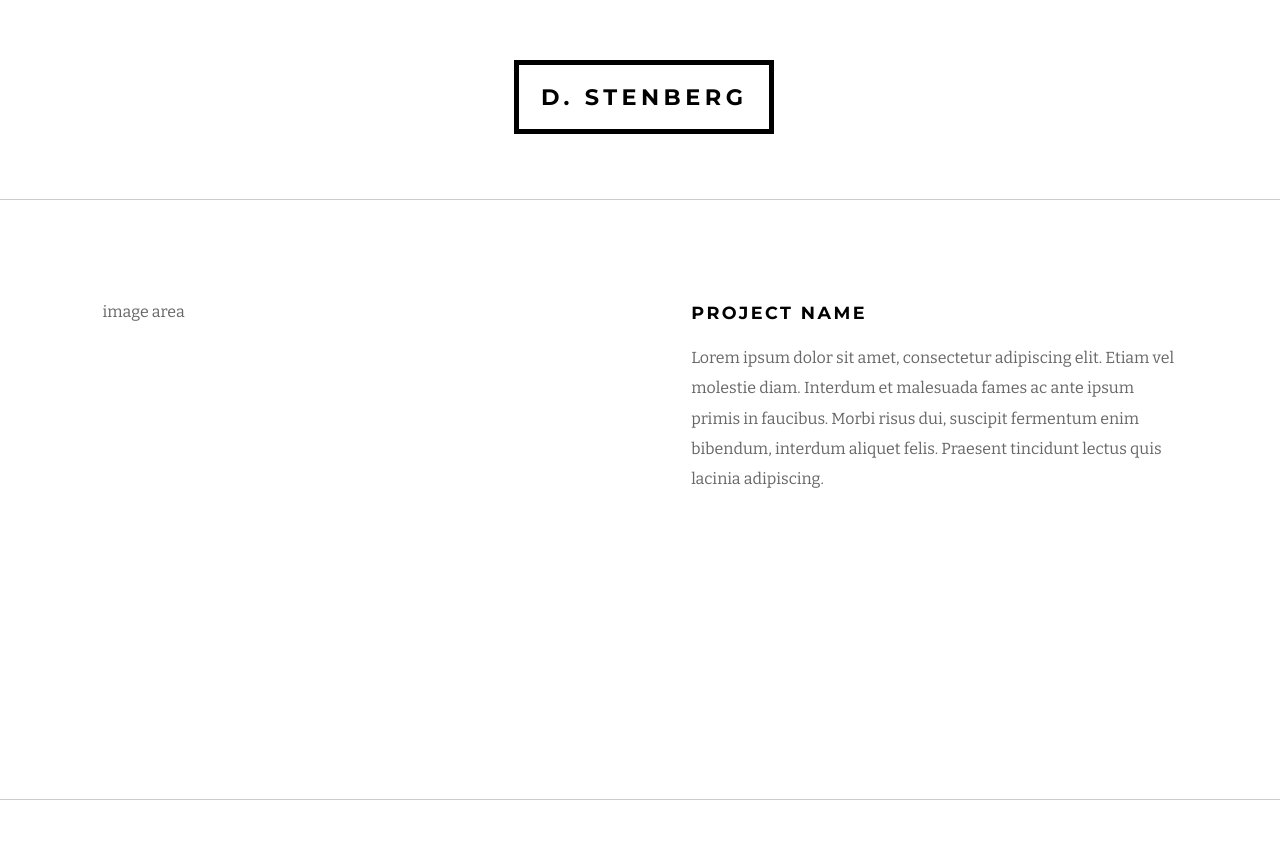
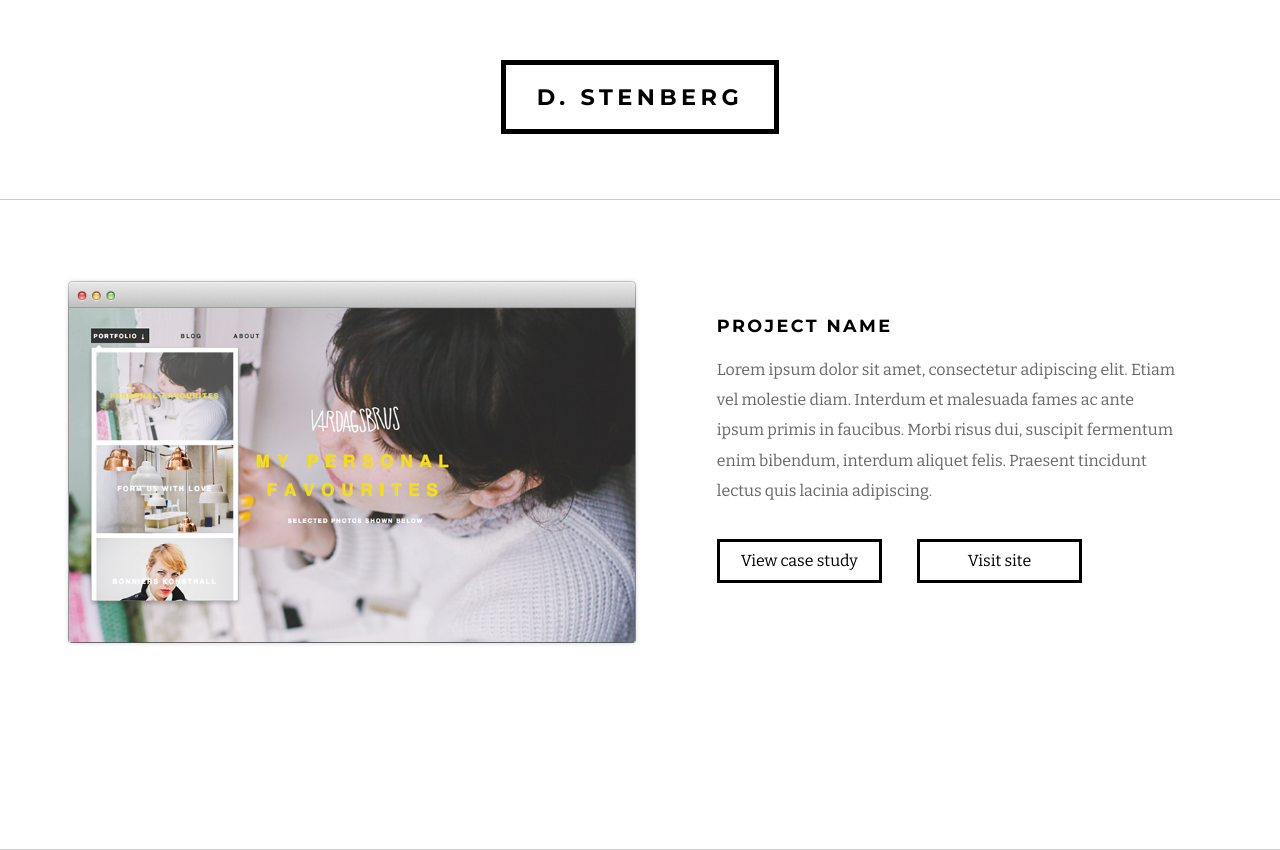
Before and after one commit to danielstenberg/portfolio2014, a plain HTML site: page index.html in a window 1280 px wide. Before the commit the page ends 800 px from the top, so only its background shows below. Drawn offline with nearby package versions, Linux system fonts and the light colour scheme.

Commit message:
Updated logo and project area

```diff
--- a/css/style.css
+++ b/css/style.css
@@ -114,6 +114,55 @@ a:hover {
 	text-decoration: none;
 }
 
+/* ----------------------- Button ----------------------- */
+
+.button {
+	background-color: transparent;
+	border: solid 3px #000;
+	cursor: pointer;
+	display: inline-block;
+	height: 44px;
+	width: 165px;
+	line-height: 37px;
+	margin: 2em 2em 0 0;
+	text-align: center;
+	-webkit-transition: border, background-color 0.25s;
+	-moz-transition: border, background-color 0.25s;
+	transition: border, background-color 0.25s;
+	overflow: hidden;
+	text-decoration: none;
+}
+
+.button span {
+	color: #000;
+	display: block;
+	height: 100%;
+	padding: 0 1em;
+	position: relative;
+	top: 0%;
+  -webkit-transition: background-color, top 0.25s;
+  -moz-transition: background-color,top 0.25s;
+  transition: background-color, top 0.25s;
+  width: 100%;
+}
+
+.button span:after {
+  content: attr(data-label);
+  display: block;
+}
+
+.button:hover {
+	background-color: #000;
+	border: solid 3px #000;
+
+}
+
+.button:hover span {
+	top: -100%;
+	color: #fff;
+}
+
+
 
 
 /* ----------------------- Header ----------------------- */
@@ -122,30 +171,66 @@ header {
 	height: 200px;
 	width: 100%;
 	border-bottom: 1px solid #ccc;
+    animation: fadeout 1.5s;
+    -moz-animation: fadeout 1.5s; /* Firefox */
+    -webkit-animation: fadeout 1.5s; /* Safari and Chrome */
+    -o-animation: fadeout 1.5s; /* Opera */
 }
 
+
 header .logo {
-	margin-left: -126px;
-	position: absolute;
-	top: 0px;
-	left: 50%;
 	width: auto;
-	height: auto;
+	height: 74px;
 	border: solid 5px #000;
-	padding: 18px 22px;
+	padding: 0px 0px;
 	font-family: 'Montserrat', Helvetica, sans-serif;
 	font-size: 1.4em;
 	text-transform: uppercase;
 	color: #000;
 	font-weight: bold;
+	display: inline-block;
 	letter-spacing: 0.20em;
-    animation: fadein 2s;
-    -moz-animation: fadein 2s; /* Firefox */
-    -webkit-animation: fadein 2s; /* Safari and Chrome */
-    -o-animation: fadein 2s; /* Opera */
+	line-height: 65px;
+	-webkit-transition: border, background-color 0.25s;
+	-moz-transition: border, background-color 0.25s;
+	transition: border, background-color 0.25s;
+	overflow: hidden;
+	text-decoration: none;
+	cursor: default;
+    animation: fadein 1.5s;
+    -moz-animation: fadein 1.5s;
+    -webkit-animation: fadein 1.5s;
+    -o-animation: fadein 1.5s;
 }
 
+header .logo span {
+	color: #000;
+	display: block;
+	height: 100%;
+	padding: 0 1em;
+	position: relative;
+	top: 0%;
+  -webkit-transition: background-color, top 0.25s;
+  -moz-transition: background-color,top 0.25s;
+  transition: background-color, top 0.25s;
+  width: 100%;
+}
 
+header .logo span:after {
+  content: attr(data-label);
+  display: block;
+}
+
+header .logo:hover {
+	background-color: #fff;
+	border: solid 5px #000;
+
+}
+
+header .logo:hover span {
+	top: -100%;
+	color: #000;
+}
 .center {
 	text-align: center;
 	position: absolute;
@@ -176,11 +261,14 @@ header .logo {
 
 
 
+
+
+
 /* ----------------------- Content ----------------------- */
 
 article {
 	width: 100%;
-	height: 600px;
+	height: 650px;
 	background-color: transparent;
 	border-bottom: 1px solid #ccc;
 
@@ -188,17 +276,16 @@ article {
 
 article .project-description {
 	float: right;
-	width: 38%;
+	width: 36%;
 	background-color: transparent;
-	margin: 8% 8% 0 0;
+	margin: 9% 8% 0 0;
 
 }
 
 article .project-image {
 	float: left;
-	width: 38%;
-	background-color: transparent;
-	margin: 8% 0 0 8%;
+	width: 45%;
+	margin: 6% 0 0 5%;
 
 }
 
--- a/index.html
+++ b/index.html
@@ -21,15 +21,15 @@
 <body>
 
 <script type="text/javascript">
-$(".floatinglogo").delay(1000).animate({"opacity": "1"}, 700);
+$("header").delay(1000).animate({"opacity": "1"}, 1000);
 
 $(document).ready(function(){
     $(window).scroll(function(){
         if ($(window).scrollTop() > 50){
-						$('header.logo').stop().animate({'opacity':'0'},400);
+						$('header').stop().animate({'opacity':'0'},300);
         }
 		else if ($(window).scrollTop() < 50){
-						$('header.logo').stop().animate({'opacity':'1'},300);
+						$('header').stop().animate({'opacity':'1'},300);
         }
     });
 
@@ -38,19 +38,24 @@ $(document).ready(function(){
 
 <header>
 	<div class="center">
-	<div class="logo">D. Stenberg</div>
+	<div class="logo"><span data-label="D for Daniel">D. Stenberg</span></div>
 	</div>
 </header>
 
+
+
 <article class="post">
 	<div class="project-image">
-	image area
+		<img src="img/browser_vardagsbrus_portfolio.png" alt="">
 	</div>
 	<div class="project-description">
 		<h1>Project name</h1>
 		<p>
 		Lorem ipsum dolor sit amet, consectetur adipiscing elit. Etiam vel molestie diam. Interdum et malesuada fames ac ante ipsum primis in 				faucibus. Morbi risus dui, suscipit fermentum enim bibendum, interdum aliquet felis. Praesent tincidunt lectus quis lacinia adipiscing.
 		</p>
+		<a href="#" alt="" class="button"><span data-label="View case study">View case study</span></a>
+		<a href="#" alt="" class="button"><span data-label="Visit site">Visit site</span></a>
+
 	</div>
 </article>
 
```
Also changed, not shown: img/browser.png (added), img/browser_vardagsbrus_portfolio.png (added), 1 other file.
